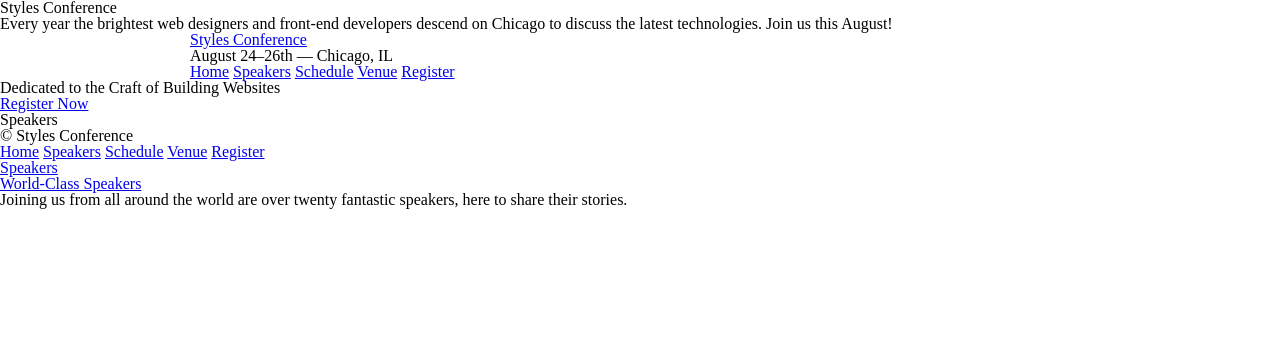
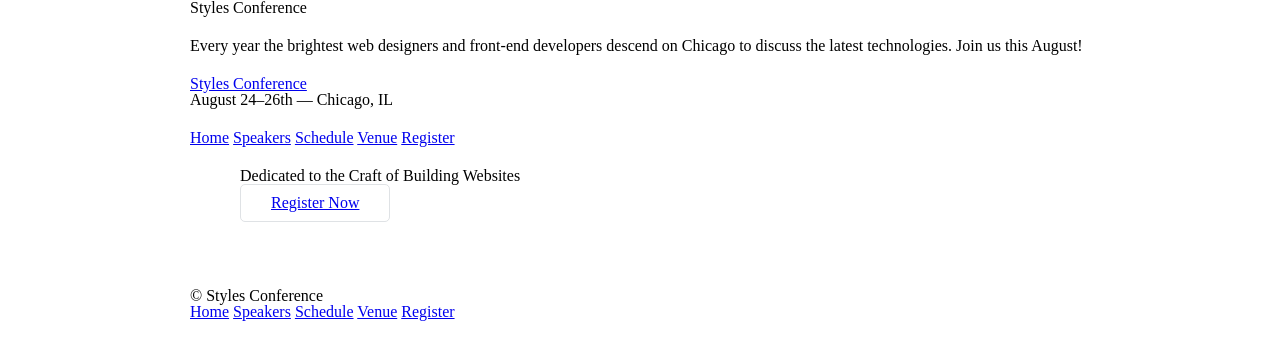
Before and after one commit to 246363/styles-conference, a plain HTML site: page index.html in a window 1280 px wide. Drawn offline with Linux system fonts and the light colour scheme.

Commit message:
september 20

```diff
--- a/assets/stylesheets/main.css
+++ b/assets/stylesheets/main.css
@@ -143,3 +143,26 @@ table {
   padding-right: 30px;
   width: 960px;
 }
+
+h1,
+h3,
+h4,
+h5,
+p {
+  margin-bottom: 22px;
+}
+
+.btn {
+  border-radius: 5px;
+  display: inline-block;
+  margin: 0;
+}
+
+.btn-alt {
+  border: 1px solid #dfe2e5;
+  padding: 10px 30px;
+}
+
+.hero {
+  padding: 22px 80px 66px 80px;
+}
--- a/index.html
+++ b/index.html
@@ -6,13 +6,13 @@
     <link rel="stylesheet" href="assets/stylesheets/main.css" />
   </head>
   <body>
+
+  <header class="container">
     <h1>Styles Conference</h1>
     <p>
       Every year the brightest web designers and front-end developers descend on
       Chicago to discuss the latest technologies. Join us this August!
     </p>
-  </body>
-  <header class="container">
     <a href="index.html">Styles Conference</a>
     <h3>August 24&ndash;26th &mdash; Chicago, IL</h3>
     <nav>
@@ -23,16 +23,17 @@
       <a href="register.html">Register</a>
     </nav>
   </header>
-  <section>
-    <h2>Dedicated to the Craft of Building Websites</h2>
-    <a href="register.html">Register Now</a>
+
+  <section class="hero container">
+    <section>
+      <h2>Dedicated to the Craft of Building Websites</h2>
+      <a href="register.html" class="btn btn-alt">Register Now</a>
+    </section>
+
+
   </section>
-  <section>
-    <section>
-      <h5>Speakers</h5>
-    </section>
-  </section>
-  <footer>
+
+  <footer class="container">
     <small>&copy; Styles Conference</small>
     <nav>
       <a href="index.html">Home</a>
@@ -42,14 +43,4 @@
       <a href="register.html">Register</a>
     </nav>
   </footer>
-  <section>
-    <a href="speakers.html">
-      <h5>Speakers</h5>
-      <h3>World-Class Speakers</h3>
-    </a>
-    <p>
-      Joining us from all around the world are over twenty fantastic speakers,
-      here to share their stories.
-    </p>
-  </section>
 </html>
```
Also changed, not shown: venue.html (+3 -0 lines).
